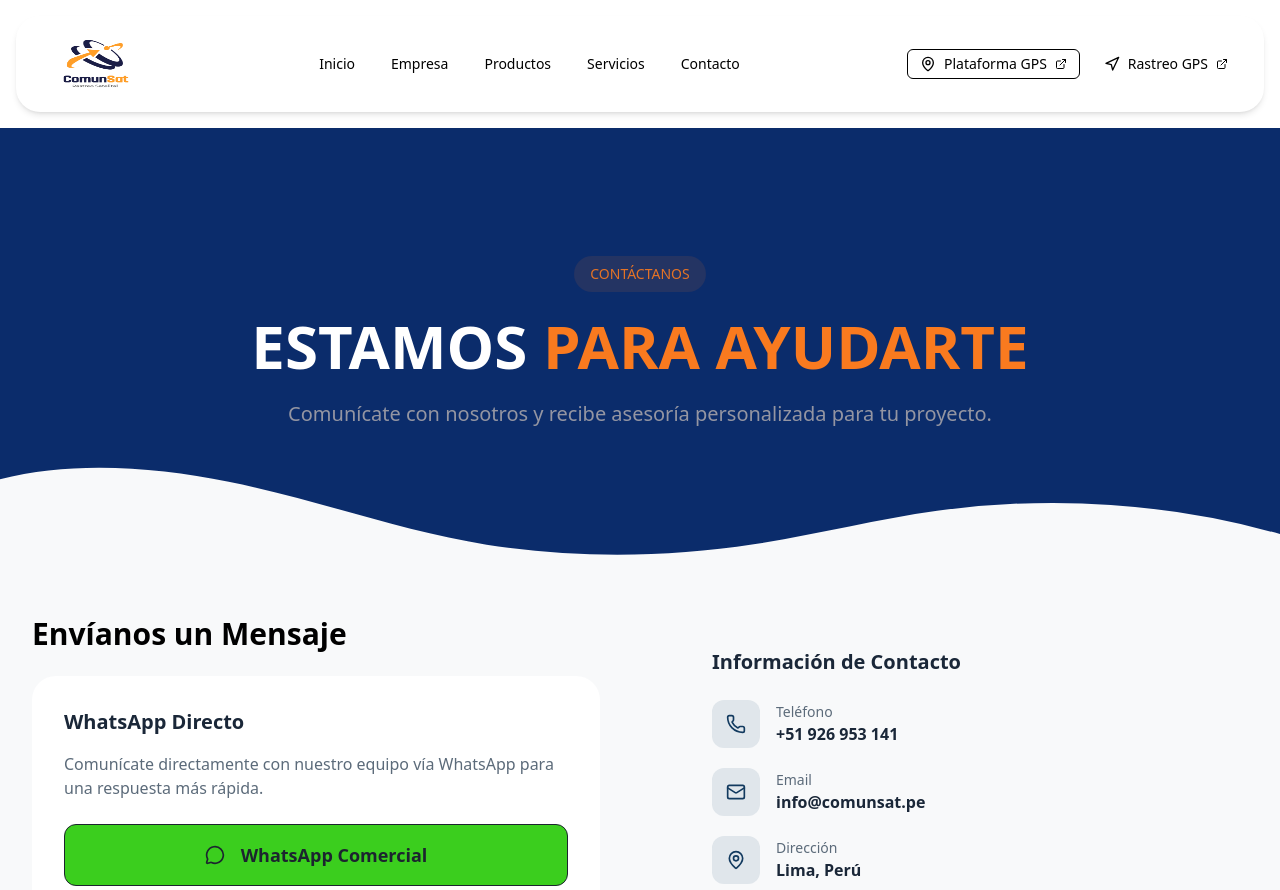
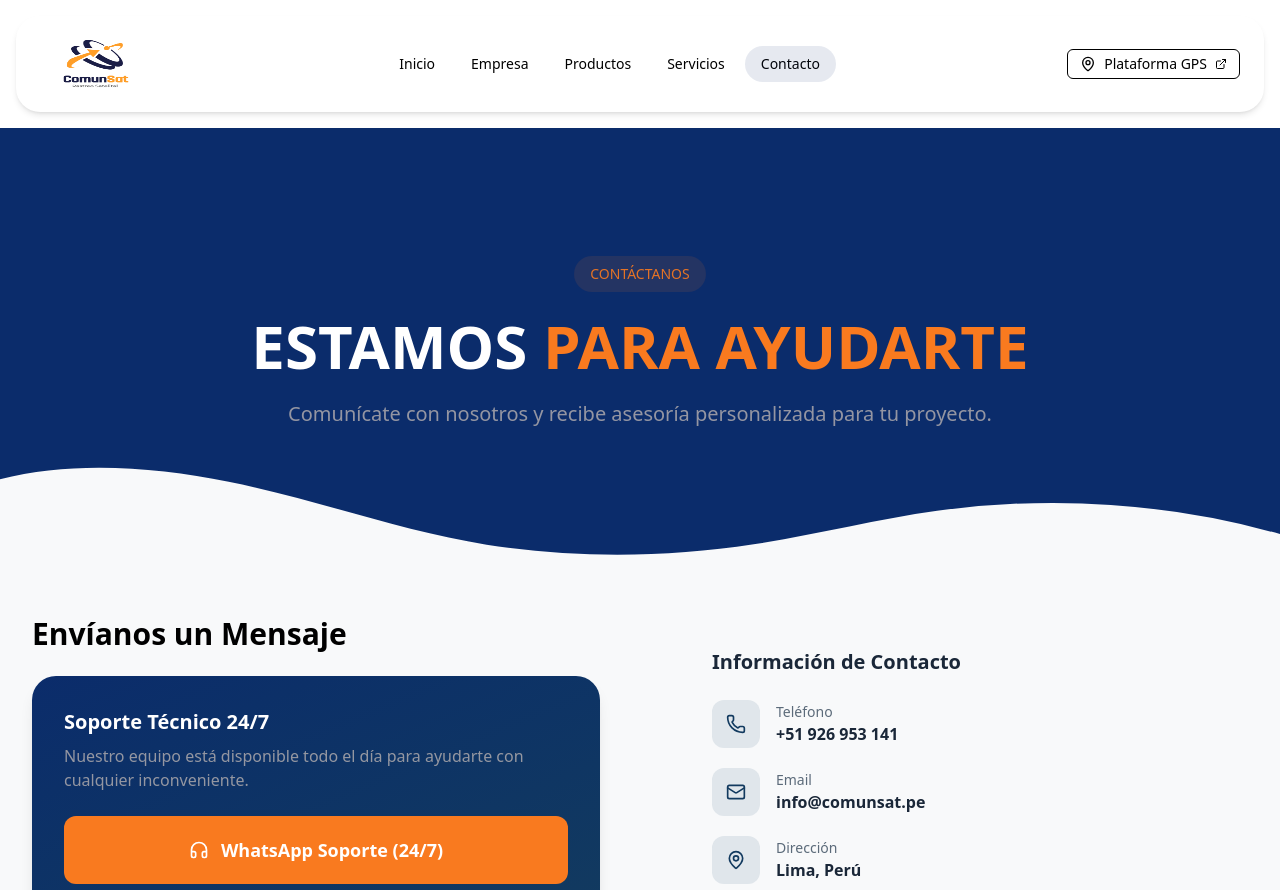
Before and after one commit to LuckTateYB/ComunSat, a React (Vite) app: page /contacto in a window 1280 px wide. Shown: the top 890 px of the page. Built offline with nearby package versions, Linux system fonts and the light colour scheme.

Commit message:
feat: update page titles, enhance contact info, and improve button styles

```diff
--- a/index.html
+++ b/index.html
@@ -4,7 +4,8 @@
     <meta charset="UTF-8" />
     <link rel="icon" type="image/svg+xml" href="/vite.svg" />
     <meta name="viewport" content="width=device-width, initial-scale=1.0" />
-    <title>comunsat</title>
+    <title>ComunSat Perú</title>
+    <meta name="description" content="Soluciones de rastreo GPS, telemetría y seguridad vehicular para empresas y flotas en Perú." />
   </head>
   <body>
     <div id="root"></div>
--- a/src/components/layout/Header.tsx
+++ b/src/components/layout/Header.tsx
@@ -1,7 +1,7 @@
 import { useState, useEffect } from "react";
 import { Link, useLocation, useNavigate } from "react-router-dom";
 import Button from "../ui/button";
-import { Menu, X, ExternalLink, MapPin, Navigation } from "lucide-react";
+import { Menu, X, ExternalLink, MapPin } from "lucide-react";
 import { motion, AnimatePresence } from "framer-motion";
 import { useRouter } from "../../context/useRouter";
 import comunsat_logo from "../../assets/comunsat_logo.webp"
@@ -80,13 +80,13 @@ const Header = () => {
                     navigate(route);
                     rrNavigate(item.path);
                   }}
-                  className="relative px-4 py-2 text-sm font-medium text-primary-foreground/80 hover:text-primary-foreground transition-colors"
+                  className="relative px-4 py-2 text-sm font-medium text-black hover:text-[#0B2C6B] transition-colors"
                 >
                   {item.label}
                   {location.pathname === item.path && (
                     <motion.div
                       layoutId="activeIndicator"
-                      className="absolute inset-0 bg-primary-foreground/10 rounded-full"
+                      className="absolute inset-0 bg-[#0B2C6B]/10 rounded-full"
                       transition={{ type: "spring", stiffness: 380, damping: 30 }}
                     />
                   )}
@@ -100,13 +100,6 @@ const Header = () => {
               <a href="http://flotamtc.com:8080/premium/Track?page=login" target="_blank" rel="noopener noreferrer">
                 <MapPin className="w-4 h-4" />
                 Plataforma GPS
-                <ExternalLink className="w-3 h-3" />
-              </a>
-            </Button>
-            <Button variant="accent" size="sm" asChild>
-              <a href="https://rastreo.example.com" target="_blank" rel="noopener noreferrer">
-                <Navigation className="w-4 h-4" />
-                Rastreo GPS
                 <ExternalLink className="w-3 h-3" />
               </a>
             </Button>
--- a/src/components/ui/button.tsx
+++ b/src/components/ui/button.tsx
@@ -12,7 +12,7 @@ export type ButtonProps = React.ButtonHTMLAttributes<HTMLButtonElement> & {
 };
 
 const variantMap: Record<Variant, string> = {
-  outline: "border border-input bg-transparent text-foreground hover:bg-muted",
+  outline: "border border-[#000000] bg-transparent text-foreground hover:bg-[#0B2C6B]/90 hover:text-white",
   accent: "bg-primary text-primary-foreground hover:opacity-95",
   ghost: "bg-transparent hover:bg-muted",
   default: "bg-card",
--- a/src/pages/Contacto.tsx
+++ b/src/pages/Contacto.tsx
@@ -4,14 +4,13 @@ import {
   Phone,
   MapPin,
   Clock,
-  MessageCircle,
   Headphones
 } from "lucide-react";
 
 import WaveSeparator from "../components/decorators/WaveSeparator";
 
 const contactInfo = [
-  { icon: Phone, label: "Teléfono", value: "+51 926 953 141" },
+  { icon: Phone, label: "Teléfono", value: "+51 926 953 141", whatsapp: "51998624596" },
   { icon: Mail, label: "Email", value: "info@comunsat.pe" },
   { icon: MapPin, label: "Dirección", value: "Lima, Perú" },
   { icon: Clock, label: "Horario", value: "Lun - Sáb: 8am - 6pm" },
@@ -58,49 +57,29 @@ const Contacto = () => {
               </h2>
 
               {/* WhatsApp Buttons */}
-              <div className="bg-white rounded-3xl p-5 sm:p-6 lg:p-8 shadow-black">
-                <h3 className="text-xl font-display font-bold text-[#1A2738] mb-4">
-                  WhatsApp Directo
+              <div className="bg-linear-to-br from-[#0B2C6B] to-[#123A5F] rounded-3xl p-5 sm:p-6 lg:p-8 shadow-lg">
+                <h3 className="text-xl font-display font-bold text-[#FFFFFF] mb-2">
+                  Soporte Técnico 24/7
                 </h3>
-                <p className="text-[#5C6B7A] mb-6">
-                  Comunícate directamente con nuestro equipo vía WhatsApp para una respuesta más rápida.
+                <p className="text-[#b6b0b0]/80 mb-6">
+                  Nuestro equipo está disponible todo el día para ayudarte con cualquier inconveniente.
                 </p>
 
-                <div className="space-y-4">
-                  <button className="w-full justify-center">
-                    <a
-                      href="https://wa.me/51998624596"
-                      target="_blank"
-                      rel="noopener noreferrer"
-                      className="inline-flex items-center justify-center gap-4
-                                w-full px-4 sm:px-6 py-3 sm:py-4 text-base sm:text-lg font-semibold text-center
-                                rounded-xl border border-[#1C242F]
-                                text-[#1C242F] bg-[#3bce1e]
-                                hover:bg-[#5eaf4a]
-                                transition-all duration-200"
-                    >
-                      <MessageCircle className="w-5 h-5 shrink-0" />
-                      WhatsApp Comercial
-                    </a>
-                  </button>
-
-                  <button className="w-full justify-center">
                 <a
                   href="https://wa.me/51937656538?text=Hola,%20necesito%20soporte%20técnico"
                   target="_blank"
                   rel="noopener noreferrer"
-                      className="inline-flex items-center justify-center gap-4
-                                w-full px-4 sm:px-6 py-3 sm:py-4 text-base sm:text-lg font-semibold text-center
-                                rounded-xl border border-[#1C242F]
-                                text-[#1C242F] bg-[#3bce1e]
-                                hover:bg-[#5eaf4a]
-                                transition-all duration-200"
+                  className="inline-flex items-center justify-center gap-3
+                            w-full px-4 sm:px-6 py-4 sm:py-5 text-base sm:text-lg font-semibold text-center
+                            rounded-xl
+                            text-white bg-[#F97A1F]
+                            hover:bg-[#ED8E20] hover:shadow-lg hover:shadow-[#F97A1F]/30
+                            hover:scale-105
+                            transition-all duration-300"
                 >
                   <Headphones className="w-5 h-5 shrink-0" />
-                      WhatsApp Soporte
+                  WhatsApp Soporte (24/7)
                 </a>
-                  </button>
-                </div>
               </div>
             </motion.div>
 
@@ -125,7 +104,18 @@ const Contacto = () => {
                       </div>
                       <div className="min-w-0">
                         <p className="text-sm text-[#5C6B7A]">{info.label}</p>
+                        {info.whatsapp ? (
+                          <a
+                            href={`https://wa.me/${info.whatsapp}`}
+                            target="_blank"
+                            rel="noopener noreferrer"
+                            className="font-semibold text-[#1A2738] hover:text-[#F97A1F] transition-colors duration-200"
+                          >
+                            {info.value}
+                          </a>
+                        ) : (
                           <p className="font-semibold text-[#1A2738] wrap-break-words">{info.value}</p>
+                        )}
                       </div>
                     </div>
                   ))}
--- a/src/pages/Index.tsx
+++ b/src/pages/Index.tsx
@@ -8,7 +8,6 @@ import {
   Clock,
   Smartphone,
   ExternalLink,
-  Navigation,
   Radio,
   Truck,
   Settings
@@ -79,16 +78,16 @@ const Index = () => {
                 className="text-center lg:text-left font-extrabold text-white"
             >
                 {/* CTA Buttons */}
-                <div className="flex flex-col sm:flex-row gap-5 justify-center lg:justify-start mb-10">
+                <div className="flex flex-col sm:flex-row gap-5 justify-center lg:justify-start mt-17">
                   {/* Primary CTA */}
                   <button
                     onClick={() => navigate('contacto')}
-                    className="inline-flex items-center justify-center gap-3
+                    className="hidden lg:inline-flex items-center justify-center gap-3
                               px-8 py-4 text-lg font-semibold
-                              rounded-xl border-2 border-white
-                              text-white
-                              hover:bg-white/10
-                              transition-all duration-200"
+                              rounded-xl text-white bg-white/10
+                              hover:bg-white/20 hover:shadow-lg hover:shadow-white/20
+                              hover:scale-105
+                              transition-all duration-300"
                   >
                     Solicitar Cotización
                   </button>
@@ -98,47 +97,30 @@ const Index = () => {
                     onClick={() => navigate('productos')}
                     className="hidden lg:inline-flex items-center justify-center gap-3
                               px-8 py-4 text-lg font-semibold
-                              rounded-x text-primary rounded-xl
-                              hover:bg-white/10
-                              transition-all duration-200"
+                              rounded-xl text-white bg-white/10
+                              hover:bg-white/20 hover:shadow-lg hover:shadow-white/20
+                              hover:scale-105
+                              transition-all duration-300"
                   >
                     Ver Productos
                   </button>
-                </div>
 
-                {/* External buttons */}
-                <div className="flex flex-col sm:flex-row gap-4 justify-center lg:justify-start">
+
                   <a
                     href="http://flotamtc.com:8080/premium/Track?page=login"
                     target="_blank"
                     rel="noopener noreferrer"
-                    className="inline-flex items-center justify-center gap-3
-                              px-7 py-3.5 text-base font-semibold
-                              rounded-xl text-white border border-white
-                              hover:bg-white/10
-                              transition-all duration-200 shadow-lg"
+                    className="hidden lg:inline-flex items-center justify-center gap-3
+                              px-8 py-4 text-lg font-semibold
+                              rounded-xl text-white bg-white/10
+                              hover:bg-white/20 hover:shadow-lg hover:shadow-white/20
+                              hover:scale-105
+                              transition-all duration-300"
                   >
                     <MapPin className="w-5 h-5" />
                     Plataforma GPS
                     <ExternalLink className="w-4 h-4" />
                   </a>
-
-                  {/* Desktop only */}
-                  <a
-                    href="https://rastreo.example.com"
-                    target="_blank"
-                    rel="noopener noreferrer"
-                    className="hidden lg:inline-flex items-center justify-center gap-3
-                              px-7 py-3.5 text-base font-semibold
-                              rounded-xl text-primary
-                              hover:bg-white/30
-                              transition-all duration-200"
-                  >
-                    <Navigation className="w-5 h-5" />
-                    Rastreo GPS
-                    <ExternalLink className="w-4 h-4" />
-                  </a>
-
                 </div>
             </motion.div>
             </div>
```
Lines whose indentation alone changed are shown as unchanged.
